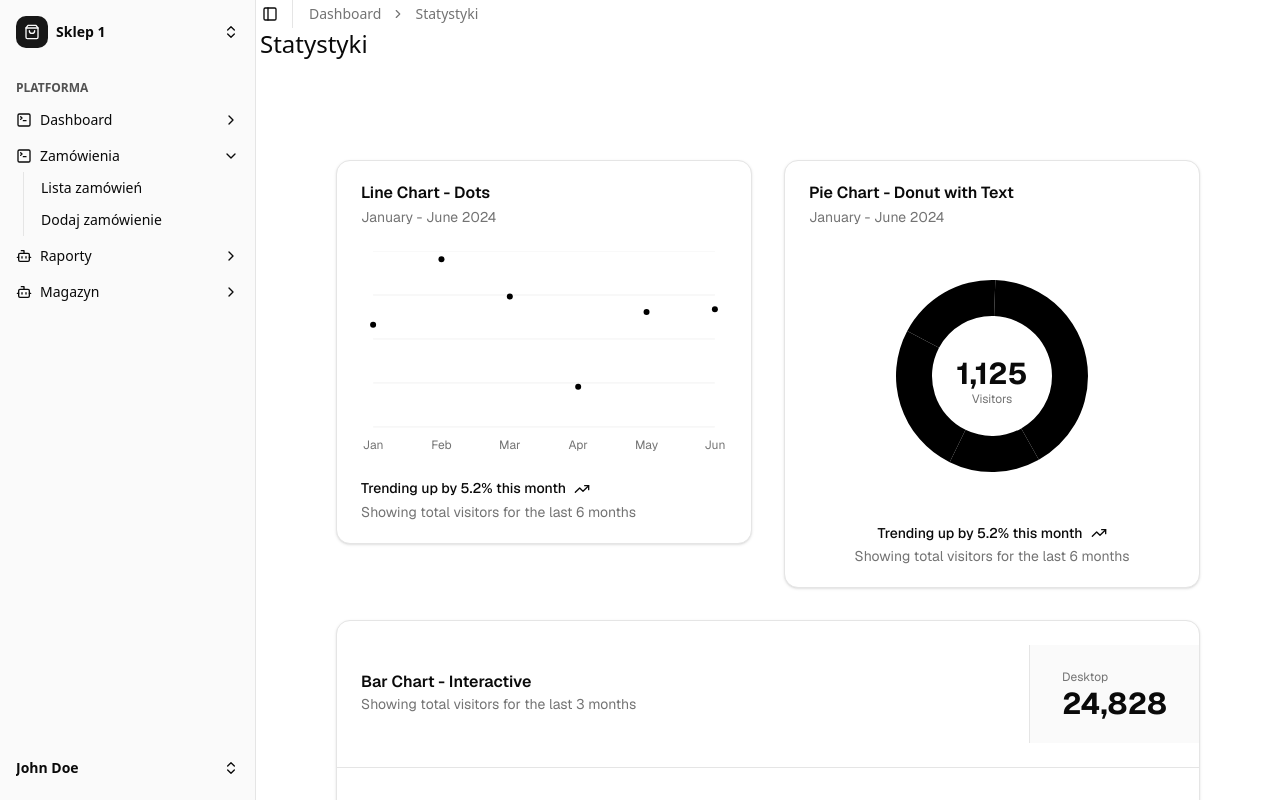
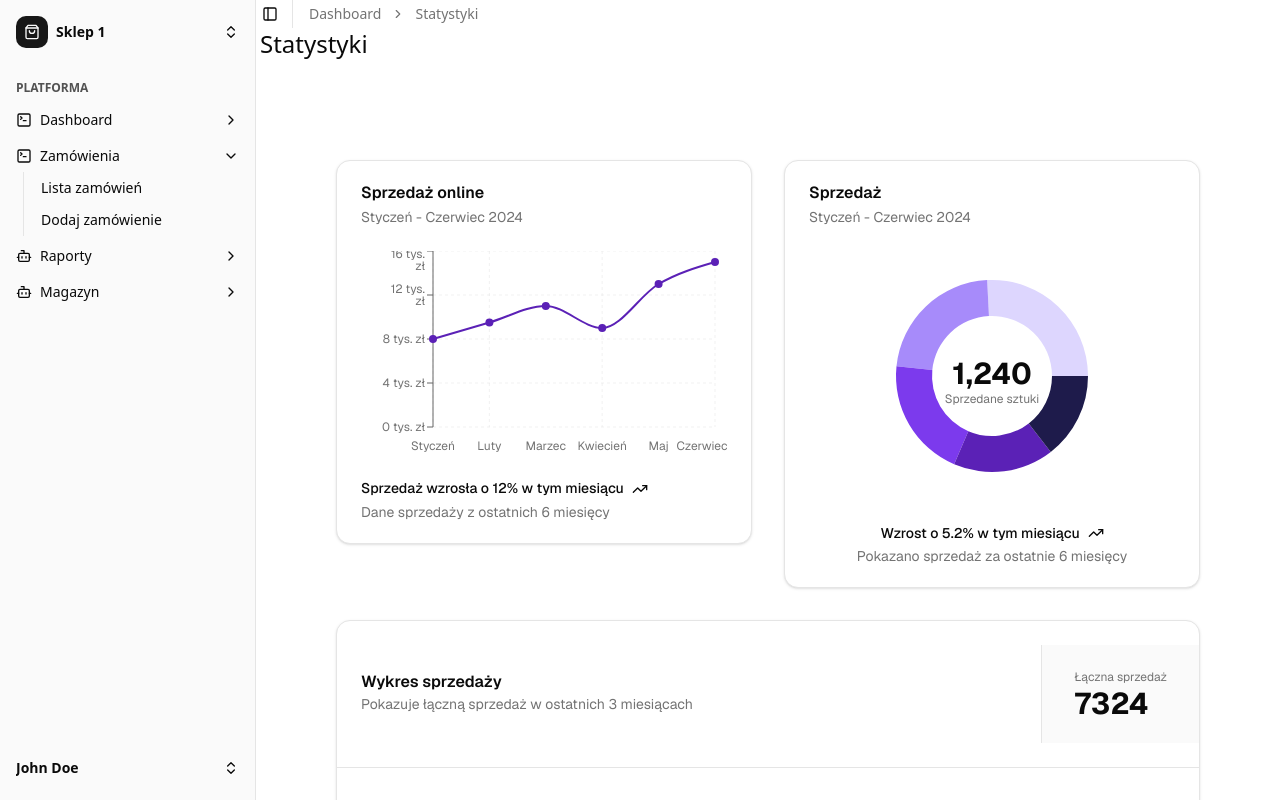
Before and after one commit to TomekPetrykowski/startup-hack, a Next.js app: page /dashboard/stats in a window 1280 px wide. Shown: the top 800 px of the page. Built offline with nearby package versions, Linux system fonts and the light colour scheme.

Commit message:
fe-dashbord-fin

```diff
--- a/app/(main)/dashboard/page.jsx
+++ b/app/(main)/dashboard/page.jsx
@@ -1,3 +1,42 @@
+import { BarChartComp } from "@/components/charts/bar-chart";
+import { LineChartComp } from "@/components/charts/line-chart";
+import { PieChartComp } from "@/components/charts/pie-chart";
+import { StatCard } from "@/components/stat-card";
+
 export default function DashboardPage() {
-  return <div>Dashboard</div>;
+  return (
+      <div className="grid grid-rows-[auto_auto_1fr] gap-6 p-6 min-h-screen bg-gray-100">
+
+        {/* 📊 Top Stats */}
+        <div className="grid grid-cols-3 gap-4">
+          <StatCard title="Łączna sprzedaż" value="15 230 zł" />
+          <StatCard title="Łączna liczba sprzedanych sztuk" value="3 420" />
+          <StatCard title="Najlepiej sprzedający się produkt" value="Chanel No.5" />
+        </div>
+
+
+        {/* 📈 Charts Section */}
+        <div className="grid grid-cols-3 gap-6">
+          {/* Line Chart (Sales Over Time) */}
+          <div className=" col-span-2">
+
+            <LineChartComp />
+          </div>
+
+          {/* Pie Chart (Sales by Category) */}
+          <div className="">
+
+            <PieChartComp />
+          </div>
+        </div>
+
+        {/* 📊 Big Bar Chart Section */}
+        <div className="bg-white  rounded-xl shadow-md">
+
+          <BarChartComp />
+        </div>
+
+      </div>
+    );
+
 }
--- a/app/globals.css
+++ b/app/globals.css
@@ -8,7 +8,14 @@
   --color-foreground: var(--foreground);
   --font-sans: var(--font-geist-sans);
   --font-mono: var(--font-geist-mono);
-  --color-main-purple: #5c39d5;
+
+
+  --color-main-lightest: #9333ea;
+  --color-main-lighter: #9333ea;
+  --color-main: #9333ea;
+  --color-main-darker: #7e22ce;
+  --color-main-darkest: #6b21a8;
+
   --color-secondary-black: #121212;
   --color-font-gray: #b3b3b3;
   --color-sidebar-ring: var(--sidebar-ring);
@@ -47,6 +54,12 @@
 }
 
 :root {
+  --color-main-lightest: #ddd6fe;
+  --color-main-lighter: #a78bfa;
+  --color-main: #7c3aed;
+  --color-main-darker: #5b21b6;
+  --color-main-darkest: #1e1b4b;
+
   --radius: 0.625rem;
   --background: oklch(1 0 0);
   --foreground: oklch(0.145 0 0);
--- a/components/charts/bar-chart.jsx
+++ b/components/charts/bar-chart.jsx
@@ -15,125 +15,53 @@ import {
   ChartTooltip,
   ChartTooltipContent,
 } from "@/components/ui/chart"
+
+// Przykładowe dane sprzedaży (bez podziału na mobile)
 const orgchartData = [
-  { date: "2024-04-01", desktop: 222, mobile: 150 },
-  { date: "2024-04-02", desktop: 97, mobile: 180 },
-  { date: "2024-04-03", desktop: 167, mobile: 120 },
-  { date: "2024-04-04", desktop: 242, mobile: 260 },
-  { date: "2024-04-05", desktop: 373, mobile: 290 },
-  { date: "2024-04-06", desktop: 301, mobile: 340 },
-  { date: "2024-04-07", desktop: 245, mobile: 180 },
-  { date: "2024-04-08", desktop: 409, mobile: 320 },
-  { date: "2024-04-09", desktop: 59, mobile: 110 },
-  { date: "2024-04-10", desktop: 261, mobile: 190 },
-  { date: "2024-04-11", desktop: 327, mobile: 350 },
-  { date: "2024-04-12", desktop: 292, mobile: 210 },
-  { date: "2024-04-13", desktop: 342, mobile: 380 },
-  { date: "2024-04-14", desktop: 137, mobile: 220 },
-  { date: "2024-04-15", desktop: 120, mobile: 170 },
-  { date: "2024-04-16", desktop: 138, mobile: 190 },
-  { date: "2024-04-17", desktop: 446, mobile: 360 },
-  { date: "2024-04-18", desktop: 364, mobile: 410 },
-  { date: "2024-04-19", desktop: 243, mobile: 180 },
-  { date: "2024-04-20", desktop: 89, mobile: 150 },
-  { date: "2024-04-21", desktop: 137, mobile: 200 },
-  { date: "2024-04-22", desktop: 224, mobile: 170 },
-  { date: "2024-04-23", desktop: 138, mobile: 230 },
-  { date: "2024-04-24", desktop: 387, mobile: 290 },
-  { date: "2024-04-25", desktop: 215, mobile: 250 },
-  { date: "2024-04-26", desktop: 75, mobile: 130 },
-  { date: "2024-04-27", desktop: 383, mobile: 420 },
-  { date: "2024-04-28", desktop: 122, mobile: 180 },
-  { date: "2024-04-29", desktop: 315, mobile: 240 },
-  { date: "2024-04-30", desktop: 454, mobile: 380 },
-  { date: "2024-05-01", desktop: 165, mobile: 220 },
-  { date: "2024-05-02", desktop: 293, mobile: 310 },
-  { date: "2024-05-03", desktop: 247, mobile: 190 },
-  { date: "2024-05-04", desktop: 385, mobile: 420 },
-  { date: "2024-05-05", desktop: 481, mobile: 390 },
-  { date: "2024-05-06", desktop: 498, mobile: 520 },
-  { date: "2024-05-07", desktop: 388, mobile: 300 },
-  { date: "2024-05-08", desktop: 149, mobile: 210 },
-  { date: "2024-05-09", desktop: 227, mobile: 180 },
-  { date: "2024-05-10", desktop: 293, mobile: 330 },
-  { date: "2024-05-11", desktop: 335, mobile: 270 },
-  { date: "2024-05-12", desktop: 197, mobile: 240 },
-  { date: "2024-05-13", desktop: 197, mobile: 160 },
-  { date: "2024-05-14", desktop: 448, mobile: 490 },
-  { date: "2024-05-15", desktop: 473, mobile: 380 },
-  { date: "2024-05-16", desktop: 338, mobile: 400 },
-  { date: "2024-05-17", desktop: 499, mobile: 420 },
-  { date: "2024-05-18", desktop: 315, mobile: 350 },
-  { date: "2024-05-19", desktop: 235, mobile: 180 },
-  { date: "2024-05-20", desktop: 177, mobile: 230 },
-  { date: "2024-05-21", desktop: 82, mobile: 140 },
-  { date: "2024-05-22", desktop: 81, mobile: 120 },
-  { date: "2024-05-23", desktop: 252, mobile: 290 },
-  { date: "2024-05-24", desktop: 294, mobile: 220 },
-  { date: "2024-05-25", desktop: 201, mobile: 250 },
-  { date: "2024-05-26", desktop: 213, mobile: 170 },
-  { date: "2024-05-27", desktop: 420, mobile: 460 },
-  { date: "2024-05-28", desktop: 233, mobile: 190 },
-  { date: "2024-05-29", desktop: 78, mobile: 130 },
-  { date: "2024-05-30", desktop: 340, mobile: 280 },
-  { date: "2024-05-31", desktop: 178, mobile: 230 },
-  { date: "2024-06-01", desktop: 178, mobile: 200 },
-  { date: "2024-06-02", desktop: 470, mobile: 410 },
-  { date: "2024-06-03", desktop: 103, mobile: 160 },
-  { date: "2024-06-04", desktop: 439, mobile: 380 },
-  { date: "2024-06-05", desktop: 88, mobile: 140 },
-  { date: "2024-06-06", desktop: 294, mobile: 250 },
-  { date: "2024-06-07", desktop: 323, mobile: 370 },
-  { date: "2024-06-08", desktop: 385, mobile: 320 },
-  { date: "2024-06-09", desktop: 438, mobile: 480 },
-  { date: "2024-06-10", desktop: 155, mobile: 200 },
-  { date: "2024-06-11", desktop: 92, mobile: 150 },
-  { date: "2024-06-12", desktop: 492, mobile: 420 },
-  { date: "2024-06-13", desktop: 81, mobile: 130 },
-  { date: "2024-06-14", desktop: 426, mobile: 380 },
-  { date: "2024-06-15", desktop: 307, mobile: 350 },
-  { date: "2024-06-16", desktop: 371, mobile: 310 },
-  { date: "2024-06-17", desktop: 475, mobile: 520 },
-  { date: "2024-06-18", desktop: 107, mobile: 170 },
-  { date: "2024-06-19", desktop: 341, mobile: 290 },
-  { date: "2024-06-20", desktop: 408, mobile: 450 },
-  { date: "2024-06-21", desktop: 169, mobile: 210 },
-  { date: "2024-06-22", desktop: 317, mobile: 270 },
-  { date: "2024-06-23", desktop: 480, mobile: 530 },
-  { date: "2024-06-24", desktop: 132, mobile: 180 },
-  { date: "2024-06-25", desktop: 141, mobile: 190 },
-  { date: "2024-06-26", desktop: 434, mobile: 380 },
-  { date: "2024-06-27", desktop: 448, mobile: 490 },
-  { date: "2024-06-28", desktop: 149, mobile: 200 },
-  { date: "2024-06-29", desktop: 103, mobile: 160 },
-  { date: "2024-06-30", desktop: 446, mobile: 400 },
+  { date: "2024-04-01", sales: 222 },
+  { date: "2024-04-02", sales: 97 },
+  { date: "2024-04-03", sales: 167 },
+  { date: "2024-04-04", sales: 242 },
+  { date: "2024-04-05", sales: 373 },
+  { date: "2024-04-06", sales: 301 },
+  { date: "2024-04-07", sales: 245 },
+  { date: "2024-04-08", sales: 409 },
+  { date: "2024-04-09", sales: 59 },
+  { date: "2024-04-10", sales: 261 },
+  { date: "2024-04-11", sales: 327 },
+  { date: "2024-04-12", sales: 292 },
+  { date: "2024-04-13", sales: 342 },
+  { date: "2024-04-14", sales: 137 },
+  { date: "2024-04-15", sales: 120 },
+  { date: "2024-04-16", sales: 138 },
+  { date: "2024-04-17", sales: 446 },
+  { date: "2024-04-18", sales: 364 },
+  { date: "2024-04-19", sales: 243 },
+  { date: "2024-04-20", sales: 89 },
+  { date: "2024-04-21", sales: 137 },
+  { date: "2024-04-22", sales: 224 },
+  { date: "2024-04-23", sales: 138 },
+  { date: "2024-04-24", sales: 387 },
+  { date: "2024-04-25", sales: 215 },
+  { date: "2024-04-26", sales: 75 },
+  { date: "2024-04-27", sales: 383 },
+  { date: "2024-04-28", sales: 122 },
+  { date: "2024-04-29", sales: 315 },
+  { date: "2024-04-30", sales: 454 },
 ]
 
-const chartData = orgchartData.map(({ mobile, ...rest }) => rest);
-
 const chartConfig = {
-  views: {
-    label: "Page Views",
+  sales: {
+    label: "Łączna sprzedaż",
+    color: "var(--color-main)",
   },
-  desktop: {
-    label: "Desktop",
-    color: "var(--color-main-purple)",
-  },
-//   mobile: {
-//     label: "Mobile",
-//     color: "var(--color-main-purple)",
-//   },
 }
 
 export function BarChartComp() {
-  const [activeChart, setActiveChart] =
-    React.useState("desktop")
+  const [activeChart] = React.useState("sales")
 
-  const total = React.useMemo(
-    () => ({
-      desktop: chartData.reduce((acc, curr) => acc + curr.desktop, 0),
-      mobile: chartData.reduce((acc, curr) => acc + curr.mobile, 0),
-    }),
+  const totalSales = React.useMemo(
+    () => orgchartData.reduce((acc, curr) => acc + curr.sales, 0),
     []
   )
 
@@ -141,31 +69,23 @@ export function BarChartComp() {
     <Card>
       <CardHeader className="flex flex-col items-stretch space-y-0 border-b p-0 sm:flex-row">
         <div className="flex flex-1 flex-col justify-center gap-1 px-6 py-5 sm:py-6">
-          <CardTitle>Bar Chart - Interactive</CardTitle>
+          <CardTitle>Wykres sprzedaży</CardTitle>
           <CardDescription>
-            Showing total visitors for the last 3 months
+            Pokazuje łączną sprzedaż w ostatnich 3 miesiącach
           </CardDescription>
         </div>
         <div className="flex">
-          {["desktop"].map((key) => {
-            const chart = chartConfig[key];
-            return (
           <button
-                key={key}
-                data-active={activeChart === key}
+            data-active={true}
             className="relative z-30 flex flex-1 flex-col justify-center gap-1 border-t px-6 py-4 text-left even:border-l data-[active=true]:bg-muted/50 sm:border-l sm:border-t-0 sm:px-8 sm:py-6"
-                onClick={() => setActiveChart(key)}
           >
             <span className="text-xs text-muted-foreground">
-                {chart.label || "Default Label"}
-
+              {chartConfig.sales.label}
             </span>
             <span className="text-lg font-bold leading-none sm:text-3xl">
-                {total[key]?.toLocaleString("en-US") || "0"}
+              {totalSales.toLocaleString("pl-PL")}
             </span>
           </button>
-            )
-          })}
         </div>
       </CardHeader>
       <CardContent className="px-2 sm:p-6">
@@ -175,7 +95,7 @@ export function BarChartComp() {
         >
           <BarChart
             accessibilityLayer
-            data={chartData}
+            data={orgchartData}
             margin={{
               left: 12,
               right: 12,
@@ -190,7 +110,7 @@ export function BarChartComp() {
               minTickGap={32}
               tickFormatter={(value) => {
                 const date = new Date(value)
-                return date.toLocaleDateString("en-US", {
+                return date.toLocaleDateString("pl-PL", {
                   month: "short",
                   day: "numeric",
                 })
@@ -200,9 +120,9 @@ export function BarChartComp() {
               content={
                 <ChartTooltipContent
                   className="w-[150px]"
-                  nameKey="views"
+                  nameKey="sales"
                   labelFormatter={(value) => {
-                    return new Date(value).toLocaleDateString("en-US", {
+                    return new Date(value).toLocaleDateString("pl-PL", {
                       month: "short",
                       day: "numeric",
                       year: "numeric",
@@ -211,7 +131,7 @@ export function BarChartComp() {
                 />
               }
             />
-            <Bar dataKey={activeChart} fill={`var(--color-${activeChart})`} />
+            <Bar dataKey="sales" fill="var(--color-main)" />
           </BarChart>
         </ChartContainer>
       </CardContent>
--- a/components/charts/line-chart.jsx
+++ b/components/charts/line-chart.jsx
@@ -1,7 +1,7 @@
-"use client"
+"use client";
 
-import { TrendingUp } from "lucide-react"
-import { CartesianGrid, Line, LineChart, XAxis } from "recharts"
+import { TrendingUp } from "lucide-react";
+import { CartesianGrid, LineChart, XAxis, YAxis, Tooltip, ResponsiveContainer, Line } from "recharts";
 
 import {
   Card,
@@ -10,85 +10,62 @@ import {
   CardFooter,
   CardHeader,
   CardTitle,
-} from "@/components/ui/card"
+} from "@/components/ui/card";
 import {
-  ChartConfig,
   ChartContainer,
-  ChartTooltip,
   ChartTooltipContent,
-} from "@/components/ui/chart"
+} from "@/components/ui/chart";
+
 const chartData = [
-  { month: "January", desktop: 186, mobile: 80 },
-  { month: "February", desktop: 305, mobile: 200 },
-  { month: "March", desktop: 237, mobile: 120 },
-  { month: "April", desktop: 73, mobile: 190 },
-  { month: "May", desktop: 209, mobile: 130 },
-  { month: "June", desktop: 214, mobile: 140 },
-]
+  { miesiąc: "Styczeń", online: 8000 },
+  { miesiąc: "Luty", online: 9500 },
+  { miesiąc: "Marzec", online: 11000 },
+  { miesiąc: "Kwiecień", online: 9000 },
+  { miesiąc: "Maj", online: 13000 },
+  { miesiąc: "Czerwiec", online: 15000 },
+];
 
 const chartConfig = {
-  desktop: {
-    label: "Desktop",
-    color: "hsl(var(--chart-1))",
+  online: {
+    label: "Sprzedaż online",
+    color: "var(--color-main-darker)",
   },
-  mobile: {
-    label: "Mobile",
-    color: "hsl(var(--chart-2))",
-  },
-}
+};
 
 export function LineChartComp() {
   return (
     <Card>
       <CardHeader>
-        <CardTitle>Line Chart - Dots</CardTitle>
-        <CardDescription>January - June 2024</CardDescription>
+        <CardTitle>Sprzedaż online</CardTitle>
+        <CardDescription>Styczeń - Czerwiec 2024</CardDescription>
       </CardHeader>
       <CardContent>
         <ChartContainer config={chartConfig}>
-          <LineChart
-            accessibilityLayer
-            data={chartData}
-            margin={{
-              left: 12,
-              right: 12,
-            }}
-          >
-            <CartesianGrid vertical={false} />
-            <XAxis
-              dataKey="month"
-              tickLine={false}
-              axisLine={false}
-              tickMargin={8}
-              tickFormatter={(value) => value.slice(0, 3)}
-            />
-            <ChartTooltip
-              cursor={false}
-              content={<ChartTooltipContent hideLabel />}
-            />
-            <Line
-              dataKey="desktop"
-              type="natural"
-              stroke="var(--color-main-purple)"
-              strokeWidth={2}
-              dot={{
-                fill: "var(--color-main-purple)",
-              }}
-              activeDot={{
-                r: 6,
-              }}
-            />
-          </LineChart>
+          <ResponsiveContainer width="100%" height={250}>
+            <LineChart data={chartData} margin={{ left: 12, right: 12 }}>
+              <CartesianGrid strokeDasharray="3 3" />
+              <XAxis dataKey="miesiąc" tickLine={false} axisLine={false} tickMargin={8} />
+              <YAxis tickFormatter={(value) => `${value / 1000} tys. zł`} />
+              <Tooltip content={<ChartTooltipContent />} />
+              <Line
+                dataKey="online"
+                type="monotone"
+                stroke="var(--color-main-darker)"
+                strokeWidth={2}
+                dot={{ fill: "var(--color-main-darker)" }}
+              />
+            </LineChart>
+          </ResponsiveContainer>
         </ChartContainer>
       </CardContent>
       <CardFooter className="flex-col items-start gap-2 text-sm">
         <div className="flex gap-2 font-medium leading-none">
-          Trending up by 5.2% this month <TrendingUp className="h-4 w-4" />
+          Sprzedaż wzrosła o 12% w tym miesiącu <TrendingUp className="h-4 w-4" />
         </div>
         <div className="leading-none text-muted-foreground">
-          Showing total visitors for the last 6 months
+          Dane sprzedaży z ostatnich 6 miesięcy
         </div>
       </CardFooter>
     </Card>
-  )
+  );
 }
--- a/components/charts/pie-chart.jsx
+++ b/components/charts/pie-chart.jsx
@@ -17,50 +17,53 @@ import {
   ChartTooltip,
   ChartTooltipContent,
 } from "@/components/ui/chart"
+
+// Dane sprzedaży perfum
 const chartData = [
-  { browser: "chrome", visitors: 275, fill: "var(--color-chrome)" },
-  { browser: "safari", visitors: 200, fill: "var(--color-safari)" },
-  { browser: "firefox", visitors: 287, fill: "var(--color-firefox)" },
-  { browser: "edge", visitors: 173, fill: "var(--color-edge)" },
-  { browser: "other", visitors: 190, fill: "var(--color-other)" },
+  { perfum: "Chanel No. 5", sold: 320, fill: "var(--color-main-lightest)" },
+  { perfum: "Dior Sauvage", sold: 280, fill: "var(--color-main-lighter)" },
+  { perfum: "YSL Black Opium", sold: 250, fill: "var(--color-main)" },
+  { perfum: "Armani Acqua", sold: 210, fill: "var(--color-main-darker)" },
+  { perfum: "Paco Rabanne 1M", sold: 180, fill: "var(--color-main-darkest)" },
 ]
 
+// Konfiguracja wykresu
 const chartConfig = {
-  visitors: {
-    label: "Visitors",
+  sold: {
+    label: "Sprzedane sztuki",
   },
-  chrome: {
-    label: "Chrome",
-    color: "hsl(var(--chart-1))",
+  chanel: {
+    label: "Chanel No. 5",
+    color: "var(--color-main-lightest)",
   },
-  safari: {
-    label: "Safari",
-    color: "hsl(var(--chart-2))",
+  dior: {
+    label: "Dior Sauvage",
+    color: "var(--color-main-lighter)",
   },
-  firefox: {
-    label: "Firefox",
-    color: "hsl(var(--chart-3))",
+  ysl: {
+    label: "YSL Black Opium",
+    color: "var(--color-main)",
   },
-  edge: {
-    label: "Edge",
-    color: "hsl(var(--chart-4))",
+  armani: {
+    label: "Armani Acqua",
+    color: "var(--color-main-darker)",
   },
-  other: {
-    label: "Other",
-    color: "hsl(var(--chart-5))",
+  paco: {
+    label: "Paco Rabanne 1M",
+    color: "var(--color-main-darkest)",
   },
 }
 
 export function PieChartComp() {
-  const totalVisitors = React.useMemo(() => {
-    return chartData.reduce((acc, curr) => acc + curr.visitors, 0)
+  const totalSold = React.useMemo(() => {
+    return chartData.reduce((acc, curr) => acc + curr.sold, 0)
   }, [])
 
   return (
     <Card className="flex flex-col">
       <CardHeader className="items-center pb-0">
-        <CardTitle>Pie Chart - Donut with Text</CardTitle>
-        <CardDescription>January - June 2024</CardDescription>
+        <CardTitle>Sprzedaż</CardTitle>
+        <CardDescription>Styczeń - Czerwiec 2024</CardDescription>
       </CardHeader>
       <CardContent className="flex-1 pb-0">
         <ChartContainer
@@ -74,8 +77,8 @@ export function PieChartComp() {
             />
             <Pie
               data={chartData}
-              dataKey="visitors"
-              nameKey="browser"
+              dataKey="sold"
+              nameKey="perfum"
               innerRadius={60}
               strokeWidth={5}
             >
@@ -94,14 +97,14 @@ export function PieChartComp() {
                           y={viewBox.cy}
                           className="fill-foreground text-3xl font-bold"
                         >
-                          {totalVisitors.toLocaleString()}
+                          {totalSold.toLocaleString()}
                         </tspan>
                         <tspan
                           x={viewBox.cx}
                           y={(viewBox.cy || 0) + 24}
                           className="fill-muted-foreground"
                         >
-                          Visitors
+                          Sprzedane sztuki
                         </tspan>
                       </text>
                     )
@@ -114,10 +117,10 @@ export function PieChartComp() {
       </CardContent>
       <CardFooter className="flex-col gap-2 text-sm">
         <div className="flex items-center gap-2 font-medium leading-none">
-          Trending up by 5.2% this month <TrendingUp className="h-4 w-4" />
+          Wzrost o 5.2% w tym miesiącu <TrendingUp className="h-4 w-4" />
         </div>
         <div className="leading-none text-muted-foreground">
-          Showing total visitors for the last 6 months
+          Pokazano sprzedaż za ostatnie 6 miesięcy
         </div>
       </CardFooter>
     </Card>
--- /dev/null
+++ b/components/stat-card.jsx
@@ -0,0 +1,9 @@
+
+export function StatCard({ title, value }) {
+    return (
+      <div className="bg-white p-4 rounded-xl shadow-md text-center">
+        <h3 className="text-sm text-gray-500">{title}</h3>
+        <p className="text-2xl font-semibold">{value}</p>
+      </div>
+    );
+  }
```
Lines whose indentation alone changed are shown as unchanged.
